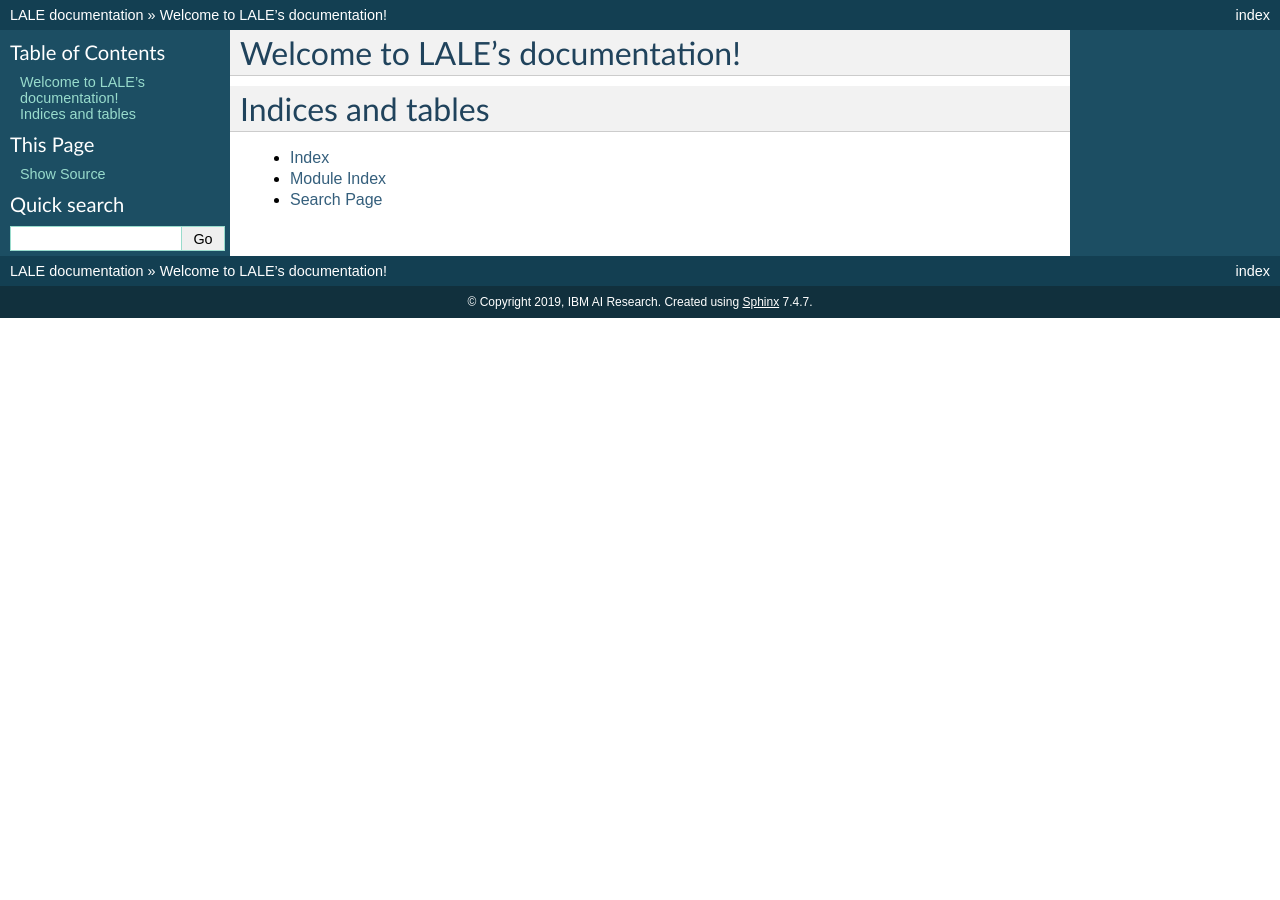
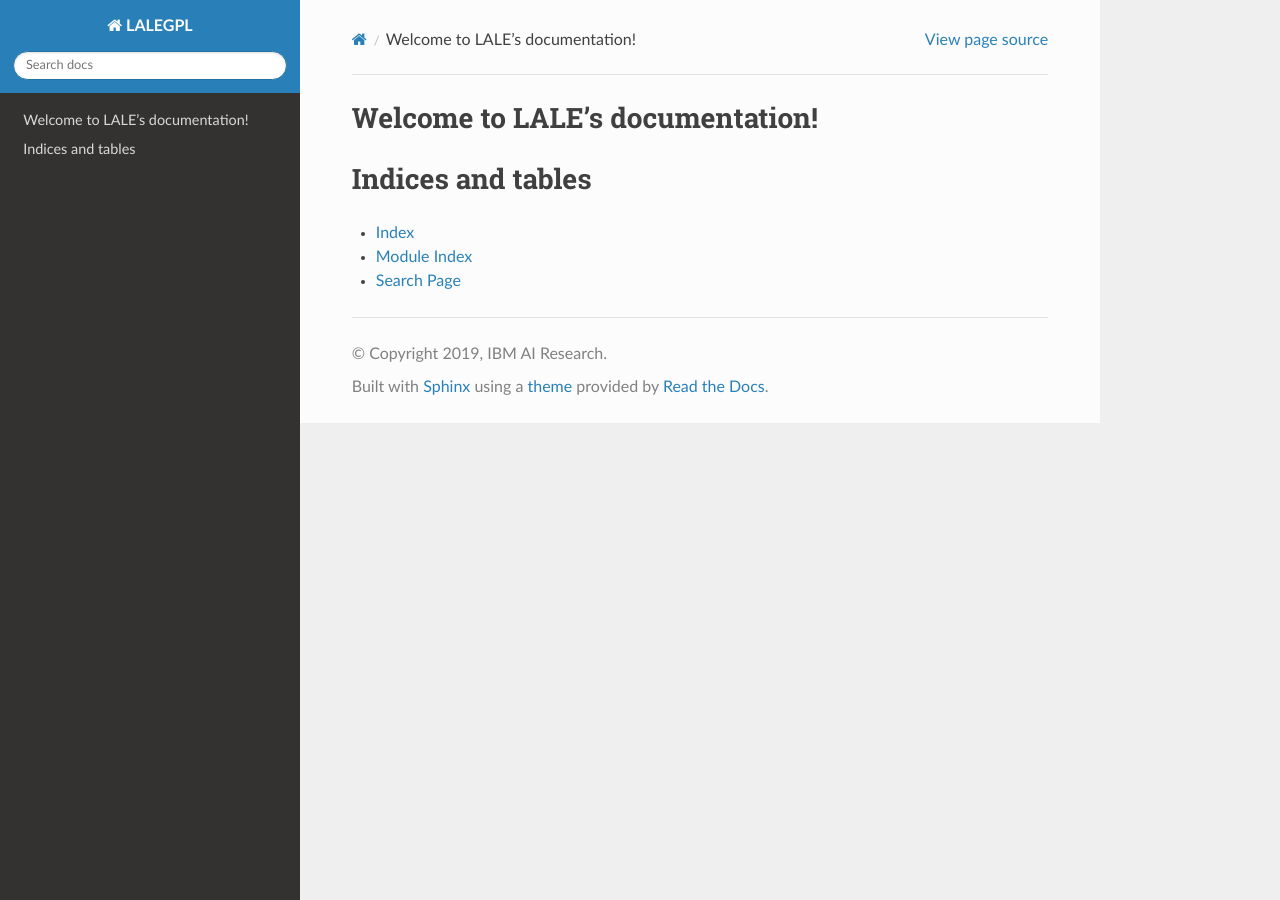
Before and after one commit to IBM/lale-gpl, a Sphinx documentation site: the page built from docs/index.rst, in a window 1280 px wide. Built offline with Sphinx 7.4.7 and the Read the Docs theme 2.0.0, drawn with Linux system fonts in a browser that asks for light colours; formulas are drawn with MathJax 3.

```diff
--- a/docs/conf.py
+++ b/docs/conf.py
@@ -35,7 +35,7 @@
 
 # -- Project information -----------------------------------------------------
 
-project = 'LALE'
+project = 'LALEGPL'
 copyright = '2019, IBM AI Research'
 author = 'IBM AI Research'
 
@@ -46,7 +46,12 @@ release = ''
 
 import os
 import sys
-sys.path.insert(0, os.path.abspath('../lale/'))
+sys.path.insert(0, os.path.abspath('../lalegpl/'))
+import sphinx_rtd_theme  # isort:skip # noqa:E402
+
+# This is so that we can detect if we are running a sphinx build
+# and so generate pseudo-classes for documentation
+setattr(builtins, "__sphinx_build__", True)
 
 # -- General configuration ---------------------------------------------------
 
@@ -67,19 +72,29 @@ extensions = [
     'sphinx.ext.imgmath',
     'sphinx.ext.ifconfig',
     'sphinx.ext.viewcode',
+    "m2r",
+    "sphinxcontrib.apidoc",
+]
+apidoc_module_dir = "../lale"
+apidoc_output_dir = "modules"
+apidoc_separate_modules = True
+
+autoclass_content = "both"
+
+# Mock requirements to save resources during doc build machine setup
+autodoc_mock_imports = [
 ]
 
 # Add any paths that contain templates here, relative to this directory.
-templates_path = ['_templates']
+templates_path = ["_templates"]
 
 # The suffix(es) of source filenames.
 # You can specify multiple suffix as a list of string:
 #
-# source_suffix = ['.rst', '.md']
-source_suffix = '.rst'
+source_suffix = [".rst", ".md"]
 
 # The master toctree document.
-master_doc = 'index'
+master_doc = "index"
 
 # The language for content autogenerated by Sphinx. Refer to documentation
 # for a list of supported languages.
@@ -91,7 +106,7 @@ language = None
 # List of patterns, relative to source directory, that match files and
 # directories to ignore when looking for source files.
 # This pattern also affects html_static_path and html_extra_path.
-exclude_patterns = ['_build', 'Thumbs.db', '.DS_Store']
+exclude_patterns = ["_build", "Thumbs.db", ".DS_Store"]
 
 # The name of the Pygments (syntax highlighting) style to use.
 pygments_style = None
@@ -102,7 +117,8 @@ pygments_style = None
 # The theme to use for HTML and HTML Help pages.  See the documentation for
 # a list of builtin themes.
 #
-html_theme = 'classic'
+html_theme = "sphinx_rtd_theme"
+html_theme_path = [sphinx_rtd_theme.get_html_theme_path()]
 
 # Theme options are theme-specific and customize the look and feel of a theme
 # further.  For a list of options available for each theme, see the
@@ -113,7 +129,7 @@ html_theme = 'classic'
 # Add any paths that contain custom static files (such as style sheets) here,
 # relative to this directory. They are copied after the builtin static files,
 # so a file named "default.css" will overwrite the builtin "default.css".
-html_static_path = ['_static']
+html_static_path = ["_static"]
 
 # Custom sidebar templates, must be a dictionary that maps document names
 # to template names.
@@ -129,24 +145,21 @@ html_static_path = ['_static']
 # -- Options for HTMLHelp output ---------------------------------------------
 
 # Output file base name for HTML help builder.
-htmlhelp_basename = 'LALEdoc'
+htmlhelp_basename = "LALEdoc"
 
 
 # -- Options for LaTeX output ------------------------------------------------
 
-latex_elements = {
+latex_elements: Dict[str, str] = {
     # The paper size ('letterpaper' or 'a4paper').
     #
     # 'papersize': 'letterpaper',
-
     # The font size ('10pt', '11pt' or '12pt').
     #
     # 'pointsize': '10pt',
-
     # Additional stuff for the LaTeX preamble.
     #
     # 'preamble': '',
-
     # Latex figure (float) alignment
     #
     # 'figure_align': 'htbp',
@@ -156,8 +169,7 @@ latex_elements = {
 # (source start file, target name, title,
 #  author, documentclass [howto, manual, or own class]).
 latex_documents = [
-    (master_doc, 'LALE.tex', 'LALE Documentation',
-     'IBM AI Research', 'manual'),
+    (master_doc, "LALEGPL.tex", "LALEGPL Documentation", "IBM AI Research", "manual"),
 ]
 
 
@@ -165,10 +177,7 @@ latex_documents = [
 
 # One entry per manual page. List of tuples
 # (source start file, name, description, authors, manual section).
-man_pages = [
-    (master_doc, 'lale', 'LALE Documentation',
-     [author], 1)
-]
+man_pages = [(master_doc, "lalegpl", "LALEGPL Documentation", [author], 1)]
 
 
 # -- Options for Texinfo output ----------------------------------------------
@@ -177,9 +186,15 @@ man_pages = [
 # (source start file, target name, title, author,
 #  dir menu entry, description, category)
 texinfo_documents = [
-    (master_doc, 'LALE', 'LALE Documentation',
-     author, 'LALE', 'One line description of project.',
-     'Miscellaneous'),
+    (
+        master_doc,
+        "LALEGPL",
+        "LALEGPL Documentation",
+        author,
+        "LALEGPL",
+        "One line description of project.",
+        "Miscellaneous",
+    ),
 ]
 
 
@@ -198,7 +213,7 @@ epub_title = project
 # epub_uid = ''
 
 # A list of files that should not be packed into the epub file.
-epub_exclude_files = ['search.html']
+epub_exclude_files = ["search.html"]
 
 
 # -- Extension configuration -------------------------------------------------
@@ -206,7 +221,7 @@ epub_exclude_files = ['search.html']
 # -- Options for intersphinx extension ---------------------------------------
 
 # Example configuration for intersphinx: refer to the Python standard library.
-intersphinx_mapping = {'https://docs.python.org/': None}
+intersphinx_mapping = {"https://docs.python.org/": None}
 
 # -- Options for todo extension ----------------------------------------------
 
```
Also changed, not shown: docs/requirements.txt (added, +36 -0 lines), .readthedocs.yml (added), 1 other file.
